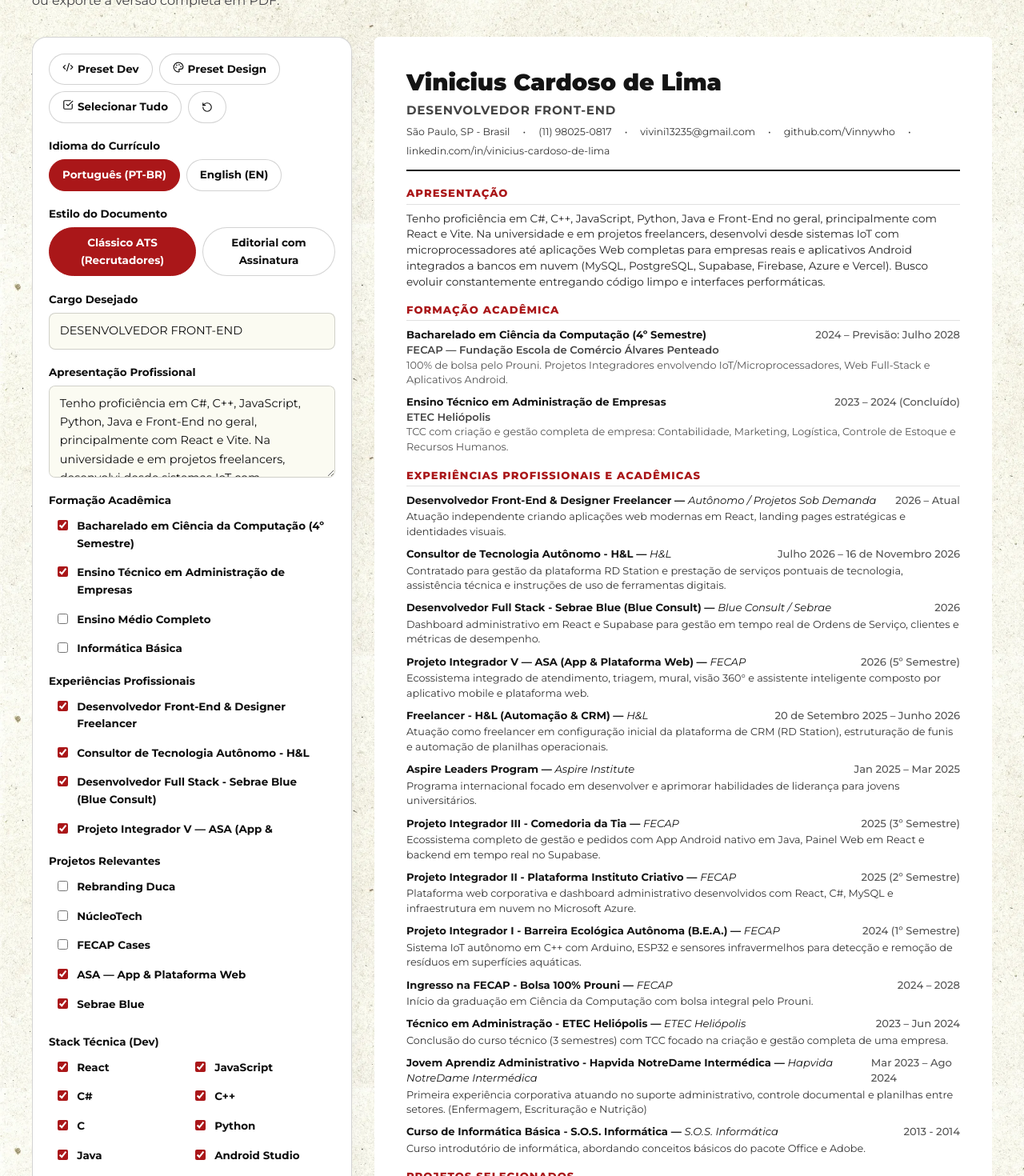
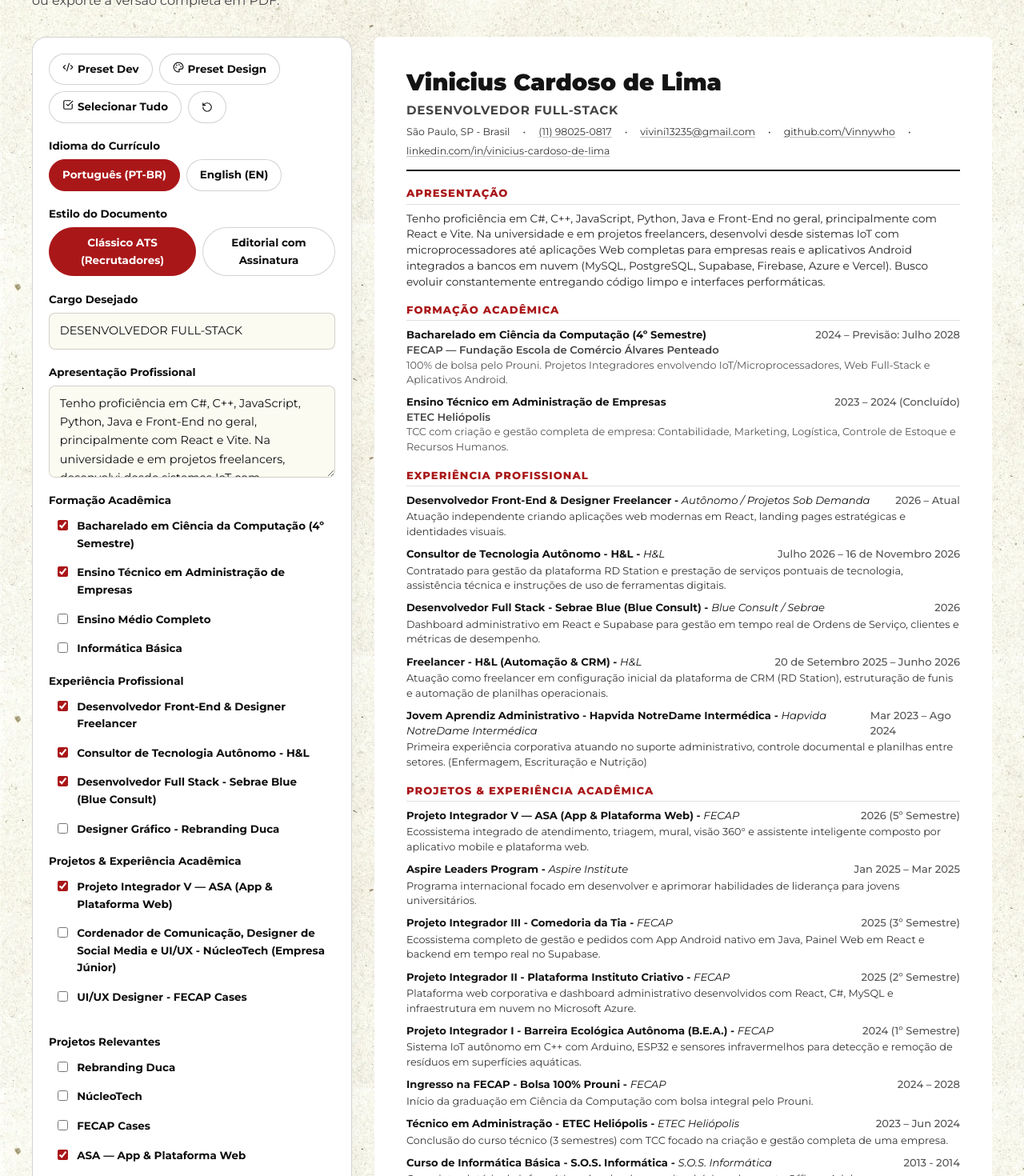
Before and after one commit to Vinnywho/Vinicius-Lima-Portifolio, a React (Vite) app: page /cv-lab in a window 1280 px wide. Shown: the part 800-2270 px from the top of the page at 80% size. Built offline with nearby package versions, Linux system fonts and the light colour scheme.

Commit message:
feat: separate professional and academic experiences in Resume Lab and add clickable contact hyperlinks

```diff
--- a/src/data/translations.js
+++ b/src/data/translations.js
@@ -137,9 +137,9 @@ export const translations = {
       introTitleDev: 'WEB, MOBILE & SISTEMAS',
       introTitleDesign: 'UI/UX, MARCAS & IDENTIDADE',
       introDescDev:
-        'Desenvolvo aplicações web e mobile com React, React Native, JavaScript, Python, C# e bancos em nuvem — unindo interface clara, automação e solução real.',
+        'Desenvolvo aplicações web e mobile com React, React Native, JavaScript, Python, C# e bancos em nuvem, unindo interface clara, automação e solução real.',
       introDescDesign:
-        'Crio interfaces no Figma, identidades visuais, embalagens, revistas e peças digitais — conectando direção de arte, usabilidade e cultura urbana.',
+        'Crio interfaces no Figma, identidades visuais, embalagens, revistas e peças digitais - conectando direção de arte, usabilidade e cultura urbana.',
       scrollHint: 'Role para navegar horizontalmente',
       mobileSwipeHint: '← Deslize para ver os pilares →',
       outroBadge: 'PRÓXIMO PASSO',
@@ -172,7 +172,7 @@ export const translations = {
           id: '04',
           badge: 'Direção de Arte',
           title: 'Design Gráfico & Cultura Urbana',
-          desc: 'Identidade visual, embalagens, editoriais, social media e mascotes com personalidade própria — unindo técnica visual à estética do graffiti.',
+          desc: 'Identidade visual, embalagens, editoriais, social media e mascotes com personalidade própria, unindo técnica visual à estética.',
           highlight: 'Designer Oficial da Maratona SBC 2025.',
         },
       ],
@@ -203,7 +203,8 @@ export const translations = {
         cvLang: 'Idioma do Currículo',
         sections: {
           education: 'Formação Acadêmica',
-          experiences: 'Experiências Profissionais',
+          experiences: 'Experiência Profissional',
+          academicExperiences: 'Projetos & Experiência Acadêmica',
           projects: 'Projetos Relevantes',
           devSkills: 'Stack Técnica (Dev)',
           designSkills: 'Ferramentas de Design',
@@ -213,7 +214,8 @@ export const translations = {
       previewHeaders: {
         summary: 'APRESENTAÇÃO',
         education: 'FORMAÇÃO ACADÊMICA',
-        experiences: 'EXPERIÊNCIAS PROFISSIONAIS E ACADÊMICAS',
+        experiences: 'EXPERIÊNCIA PROFISSIONAL',
+        academicExperiences: 'PROJETOS & EXPERIÊNCIA ACADÊMICA',
         projects: 'PROJETOS DE DESTAQUE',
         skills: 'COMPETÊNCIAS & FERRAMENTAS',
         softSkills: 'PERFIL PROFISSIONAL & DIFERENCIAIS',
@@ -386,9 +388,9 @@ export const translations = {
       introTitleDev: 'WEB, MOBILE & SYSTEMS',
       introTitleDesign: 'UI/UX, BRANDS & IDENTITY',
       introDescDev:
-        'I build web and mobile applications with React, React Native, JavaScript, Python, C#, and cloud databases — combining clean UI, automation, and real-world utility.',
+        'I build web and mobile applications with React, React Native, JavaScript, Python, C#, and cloud databases - combining clean UI, automation, and real-world utility.',
       introDescDesign:
-        'I design Figma interfaces, visual identities, packaging, magazines, and digital assets — connecting art direction, usability, and street culture.',
+        'I design Figma interfaces, visual identities, packaging, magazines, and digital assets - connecting art direction, usability, and street culture.',
       scrollHint: 'Scroll to explore horizontally',
       mobileSwipeHint: '← Swipe to explore the pillars →',
       outroBadge: 'NEXT STEP',
@@ -421,7 +423,7 @@ export const translations = {
           id: '04',
           badge: 'Art Direction',
           title: 'Graphic Design & Street Culture',
-          desc: 'Brand identities, packaging, editorials, social media, and original mascots — blending visual craft with authentic urban graffiti aesthetics.',
+          desc: 'Brand identities, packaging, editorials, social media, and original mascots blending visual craft with authentic urban graffiti aesthetics.',
           highlight: 'Official Designer for SBC Marathon 2025.',
         },
       ],
@@ -452,7 +454,8 @@ export const translations = {
         cvLang: 'Resume Language',
         sections: {
           education: 'Education',
-          experiences: 'Work & Academic Experience',
+          experiences: 'Professional Experience',
+          academicExperiences: 'Academic Projects & Experience',
           projects: 'Selected Projects',
           devSkills: 'Tech Stack (Dev)',
           designSkills: 'Design Tools',
@@ -462,7 +465,8 @@ export const translations = {
       previewHeaders: {
         summary: 'SUMMARY',
         education: 'EDUCATION',
-        experiences: 'EXPERIENCE & ACADEMIC PROJECTS',
+        experiences: 'PROFESSIONAL EXPERIENCE',
+        academicExperiences: 'ACADEMIC PROJECTS & EXPERIENCE',
         projects: 'FEATURED PROJECTS',
         skills: 'TECHNICAL SKILLS & TOOLS',
         softSkills: 'SOFT SKILLS & LANGUAGES',
--- a/src/pages/ResumeLab.jsx
+++ b/src/pages/ResumeLab.jsx
@@ -9,6 +9,26 @@ import { skills, designCapabilities } from '../data/skills';
 
 const STORAGE_KEY = 'vinicius-cv-lab-draft-v1';
 
+const ACADEMIC_EXPERIENCE_IDS = new Set([
+  'fecap-pi5-asa-2026',
+  'nucleotech-ej-2026',
+  'fecap-cases-2026',
+  'maratona-sbc-2025',
+  'aspire-leaders-2025',
+  'fecap-pi3-comedoria-2025',
+  'fecap-pi2-instituto-criativo-2025',
+  'fecap-pi1-bea-2024',
+  'fecap-ingresso-2024',
+  'etec-adm-conclusao-2024',
+  'informatica-basica-2013',
+]);
+
+const isAcademicExperience = (exp) =>
+  exp.scope === 'academic' || ACADEMIC_EXPERIENCE_IDS.has(exp.id);
+
+const professionalExperiences = experiences.filter((e) => !isAcademicExperience(e));
+const academicExperiences = experiences.filter((e) => isAcademicExperience(e));
+
 function buildPreset(presetType, cvLang) {
   const allEdu = profile.education.map((e) => e.id);
   const allSoft = profile.softSkills.map((s) => s.id);
@@ -17,10 +37,13 @@ function buildPreset(presetType, cvLang) {
     return {
       cvLang,
       layoutStyle: 'classic',
-      targetRole: cvLang === 'pt' ? 'DESENVOLVEDOR FRONT-END' : 'FRONT-END DEVELOPER',
+      targetRole: cvLang === 'pt' ? 'DESENVOLVEDOR FULL-STACK' : 'FULL-STACK DEVELOPER',
       summary: profile.cvSummaries.dev[cvLang],
       selectedEducation: allEdu.slice(0, 2),
-      selectedExperiences: experiences
+      selectedExperiences: professionalExperiences
+        .filter((e) => e.category === 'tech' || e.category === 'career')
+        .map((e) => e.id),
+      selectedAcademicExperiences: academicExperiences
         .filter((e) => e.category === 'tech' || e.category === 'career')
         .map((e) => e.id),
       selectedProjects: projects
@@ -40,7 +63,10 @@ function buildPreset(presetType, cvLang) {
       targetRole: cvLang === 'pt' ? 'DESIGNER UI/UX & GRÁFICO' : 'UI/UX & GRAPHIC DESIGNER',
       summary: profile.cvSummaries.design[cvLang],
       selectedEducation: allEdu.slice(0, 2),
-      selectedExperiences: experiences
+      selectedExperiences: professionalExperiences
+        .filter((e) => e.category === 'design' || e.category === 'career')
+        .map((e) => e.id),
+      selectedAcademicExperiences: academicExperiences
         .filter((e) => e.category === 'design' || e.category === 'career')
         .map((e) => e.id),
       selectedProjects: projects
@@ -62,7 +88,8 @@ function buildPreset(presetType, cvLang) {
         : 'FRONT-END DEVELOPER & UI/UX DESIGNER',
     summary: profile.cvSummaries.hybrid[cvLang],
     selectedEducation: allEdu,
-    selectedExperiences: experiences.map((e) => e.id),
+    selectedExperiences: professionalExperiences.map((e) => e.id),
+    selectedAcademicExperiences: academicExperiences.map((e) => e.id),
     selectedProjects: projects.map((p) => p.id),
     selectedDevSkills: skills.map((s) => s.id),
     selectedDesignSkills: designCapabilities.map((d) => d.id),
@@ -76,7 +103,21 @@ export default function ResumeLab() {
   const [draft, setDraft] = useState(() => {
     try {
       const saved = localStorage.getItem(STORAGE_KEY);
-      if (saved) return JSON.parse(saved);
+      if (saved) {
+        const parsed = JSON.parse(saved);
+        if (!Array.isArray(parsed.selectedAcademicExperiences)) {
+          const prevSelected = Array.isArray(parsed.selectedExperiences)
+            ? parsed.selectedExperiences
+            : [];
+          parsed.selectedExperiences = prevSelected.filter(
+            (id) => !ACADEMIC_EXPERIENCE_IDS.has(id)
+          );
+          parsed.selectedAcademicExperiences = prevSelected.filter((id) =>
+            ACADEMIC_EXPERIENCE_IDS.has(id)
+          );
+        }
+        return parsed;
+      }
     } catch {
       // ignore
     }
@@ -132,7 +173,8 @@ export default function ResumeLab() {
       ? {
           summary: 'APRESENTAÇÃO',
           education: 'FORMAÇÃO ACADÊMICA',
-          experiences: 'EXPERIÊNCIAS PROFISSIONAIS E ACADÊMICAS',
+          experiences: 'EXPERIÊNCIA PROFISSIONAL',
+          academicExperiences: 'PROJETOS & EXPERIÊNCIA ACADÊMICA',
           projects: 'PROJETOS SELECIONADOS',
           skills: 'COMPETÊNCIAS & FERRAMENTAS',
           softSkills: 'PERFIL PROFISSIONAL & DIFERENCIAIS',
@@ -140,7 +182,8 @@ export default function ResumeLab() {
       : {
           summary: 'PROFESSIONAL SUMMARY',
           education: 'EDUCATION',
-          experiences: 'WORK & ACADEMIC EXPERIENCE',
+          experiences: 'PROFESSIONAL EXPERIENCE',
+          academicExperiences: 'ACADEMIC PROJECTS & EXPERIENCE',
           projects: 'SELECTED PROJECTS',
           skills: 'TECHNICAL SKILLS & TOOLS',
           softSkills: 'SOFT SKILLS & LANGUAGES',
@@ -149,8 +192,11 @@ export default function ResumeLab() {
   const activeEducation = profile.education.filter((e) =>
     draft.selectedEducation.includes(e.id)
   );
-  const activeExperiences = experiences.filter((e) =>
+  const activeExperiences = professionalExperiences.filter((e) =>
     draft.selectedExperiences.includes(e.id)
+  );
+  const activeAcademicExperiences = academicExperiences.filter((e) =>
+    (draft.selectedAcademicExperiences || []).includes(e.id)
   );
   const activeProjects = projects.filter((p) =>
     draft.selectedProjects.includes(p.id)
@@ -306,16 +352,33 @@ export default function ResumeLab() {
             </div>
           </div>
 
-          {/* Experiences Selection */}
+          {/* Professional Experiences Selection */}
           <div className="cvlab-field">
             <label>{t.cvLab.fields.sections.experiences}</label>
             <div className="cvlab-checklist">
-              {experiences.map((exp) => (
+              {professionalExperiences.map((exp) => (
                 <label key={exp.id} className="cvlab-check-item">
                   <input
                     type="checkbox"
                     checked={draft.selectedExperiences.includes(exp.id)}
                     onChange={() => toggleItem('selectedExperiences', exp.id)}
+                  />
+                  <span>{tr(exp.title)}</span>
+                </label>
+              ))}
+            </div>
+          </div>
+
+          {/* Academic Projects & Experience Selection */}
+          <div className="cvlab-field">
+            <label>{t.cvLab.fields.sections.academicExperiences}</label>
+            <div className="cvlab-checklist">
+              {academicExperiences.map((exp) => (
+                <label key={exp.id} className="cvlab-check-item">
+                  <input
+                    type="checkbox"
+                    checked={(draft.selectedAcademicExperiences || []).includes(exp.id)}
+                    onChange={() => toggleItem('selectedAcademicExperiences', exp.id)}
                   />
                   <span>{tr(exp.title)}</span>
                 </label>
@@ -405,13 +468,23 @@ export default function ResumeLab() {
               <div className="cv-paper-contact">
                 <span>{profile.location}</span>
                 <span>•</span>
-                <span>{profile.phoneDisplay}</span>
+                <a
+                  href={`https://wa.me/${profile.whatsappNumber}`}
+                  target="_blank"
+                  rel="noreferrer"
+                >
+                  {profile.phoneDisplay}
+                </a>
                 <span>•</span>
-                <span>{profile.email}</span>
+                <a href={`mailto:${profile.email}`}>{profile.email}</a>
                 <span>•</span>
-                <span>github.com/Vinnywho</span>
+                <a href={profile.links.github} target="_blank" rel="noreferrer">
+                  github.com/Vinnywho
+                </a>
                 <span>•</span>
-                <span>linkedin.com/in/vinicius-cardoso-de-lima</span>
+                <a href={profile.links.linkedin} target="_blank" rel="noreferrer">
+                  linkedin.com/in/vinicius-cardoso-de-lima
+                </a>
               </div>
             </header>
 
@@ -445,7 +518,26 @@ export default function ResumeLab() {
                   <div key={exp.id} className="cv-paper-entry">
                     <div className="cv-paper-entry-head">
                       <span>
-                        {resText(exp.title)} — <em style={{ fontWeight: 500 }}>{exp.organization}</em>
+                        {resText(exp.title)} - <em style={{ fontWeight: 500 }}>{exp.organization}</em>
+                      </span>
+                      <span style={{ fontWeight: 500, color: '#555' }}>{resText(exp.period)}</span>
+                    </div>
+                    <p style={{ color: '#333', fontSize: '0.8rem', marginTop: '0.15rem' }}>
+                      {resText(exp.shortDesc)}
+                    </p>
+                  </div>
+                ))}
+              </section>
+            )}
+
+            {activeAcademicExperiences.length > 0 && (
+              <section className="cv-paper-section">
+                <h2>{headers.academicExperiences}</h2>
+                {activeAcademicExperiences.map((exp) => (
+                  <div key={exp.id} className="cv-paper-entry">
+                    <div className="cv-paper-entry-head">
+                      <span>
+                        {resText(exp.title)} - <em style={{ fontWeight: 500 }}>{exp.organization}</em>
                       </span>
                       <span style={{ fontWeight: 500, color: '#555' }}>{resText(exp.period)}</span>
                     </div>
--- a/src/styles/global.css
+++ b/src/styles/global.css
@@ -2954,6 +2954,19 @@
     color: #333;
   }
 
+  .cv-paper-contact a {
+    color: inherit;
+    text-decoration: underline;
+    text-decoration-color: rgba(0, 0, 0, 0.25);
+    text-underline-offset: 2px;
+    transition: color 0.15s ease, text-decoration-color 0.15s ease;
+  }
+
+  .cv-paper-contact a:hover {
+    color: var(--accent);
+    text-decoration-color: var(--accent);
+  }
+
   .cv-paper-section {
     margin-bottom: 1rem;
   }
```
